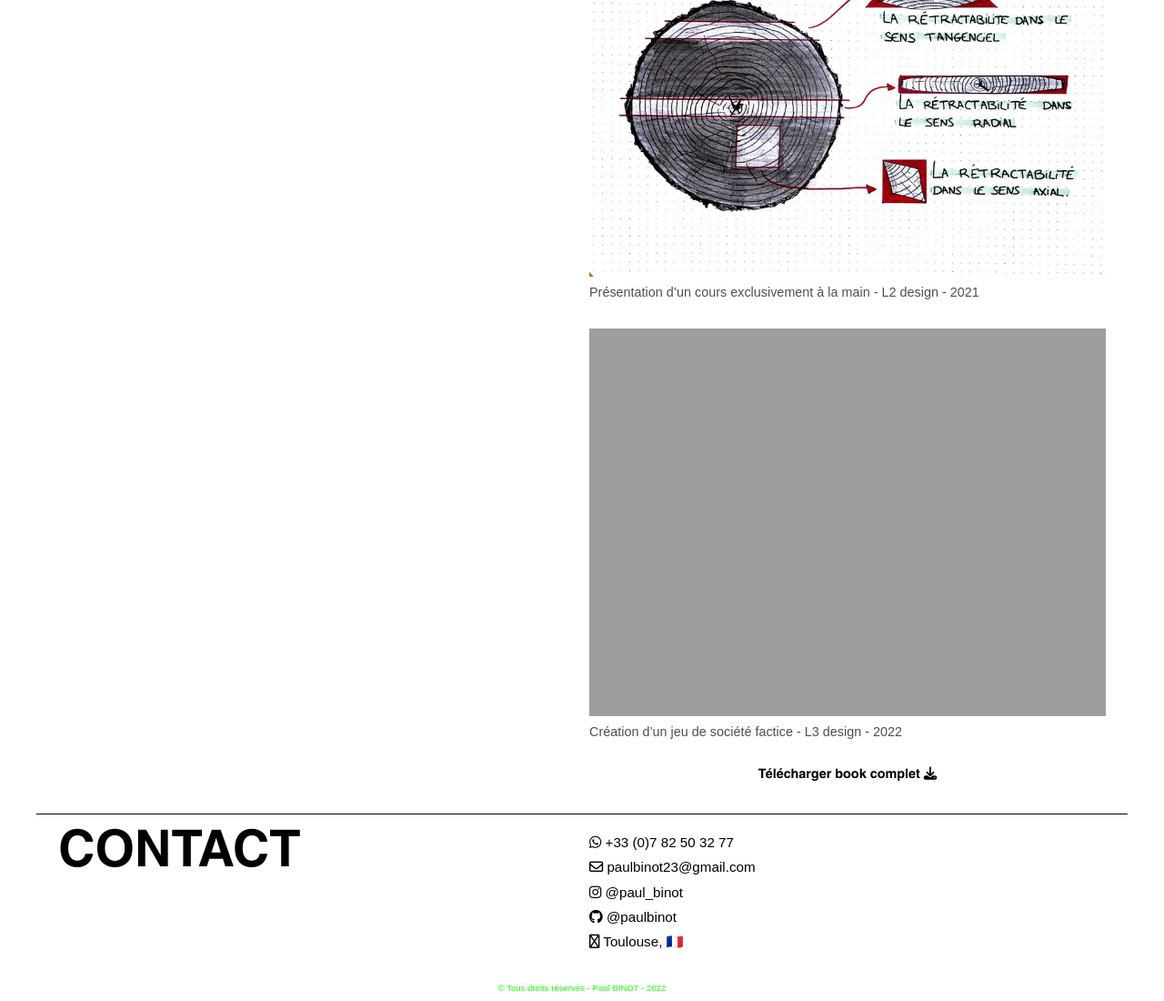
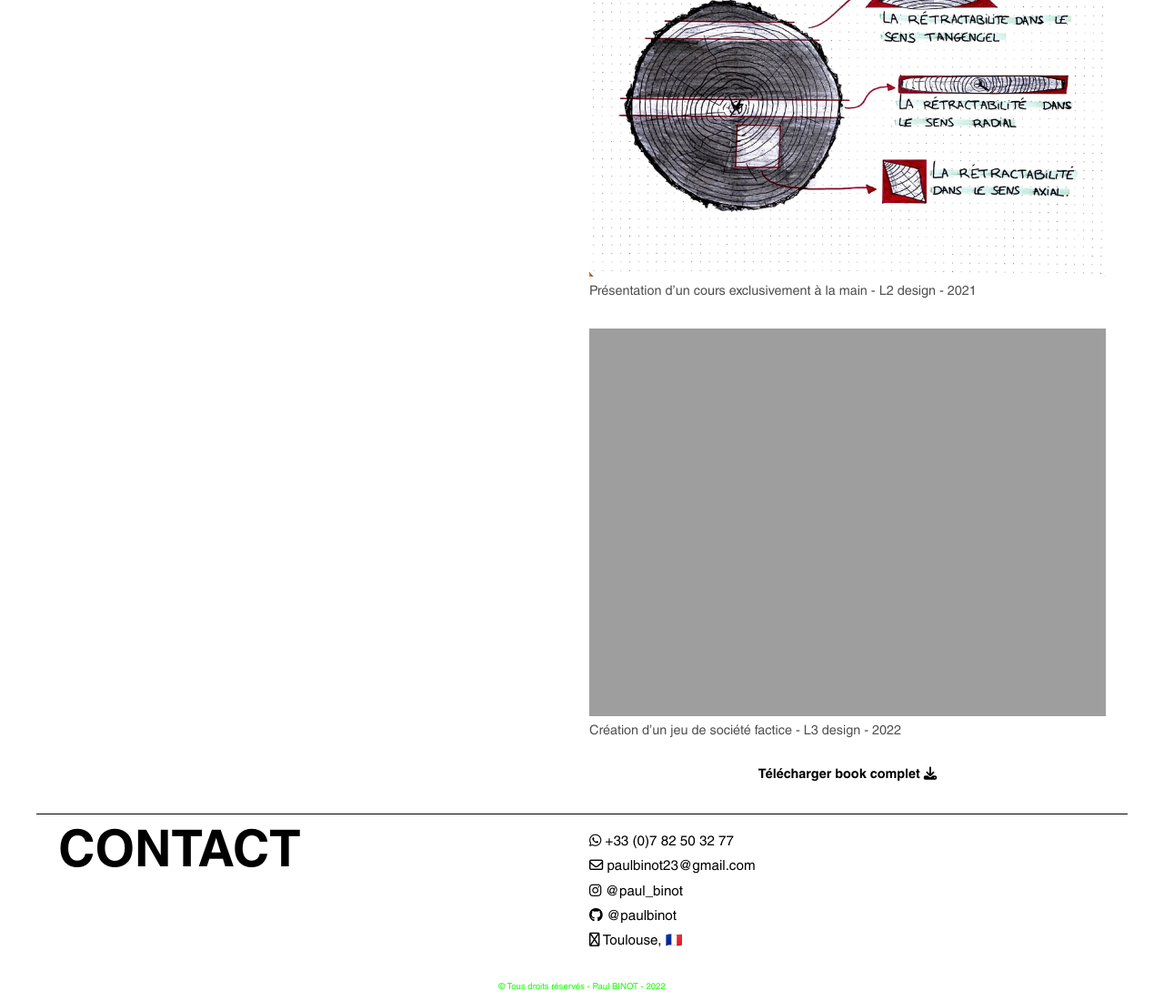
Before and after one commit to paulbinot/Portfolio, a plain HTML site: page index.html in a window 1280 px wide. Shown: the part 4583-5683 px from the top of the page at 91% size. Drawn offline with Linux system fonts and the light colour scheme; the site is published under a folder, as on GitHub Pages, so addresses that start at the root find nothing.

Commit message:
frr tu forces la

```diff
--- a/style/style.css
+++ b/style/style.css
@@ -263,13 +263,13 @@ footer {
 /* fonts */
 @font-face {
     font-family: "helvetica";
-    src: url(/fonts/HelveticaLTStd-Roman.otf) format("opentype");
+    src: url("../fonts/HelveticaLTStd-Roman.otf") format("opentype");
 }
 @font-face {
     font-family: "helvetica bold";
-    src: url(../fonts/HelveticaLTStd-Bold.otf) format("opentype");
+    src: url("../fonts/HelveticaLTStd-Bold.otf") format("opentype");
 }
 @font-face {
     font-family: "glitch";
-    src: url(../fonts/Rubik-Glitch-Regular.ttf) format("truetype");
+    src: url("../fonts/Rubik-Glitch-Regular.ttf") format("truetype");
 }
```
